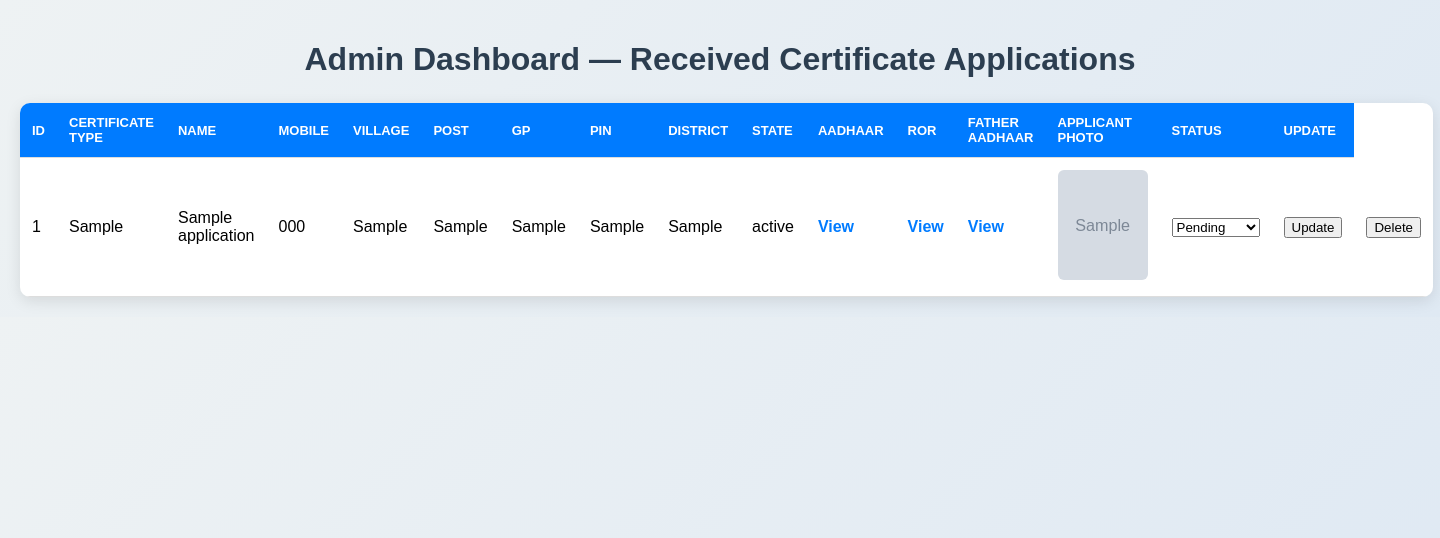
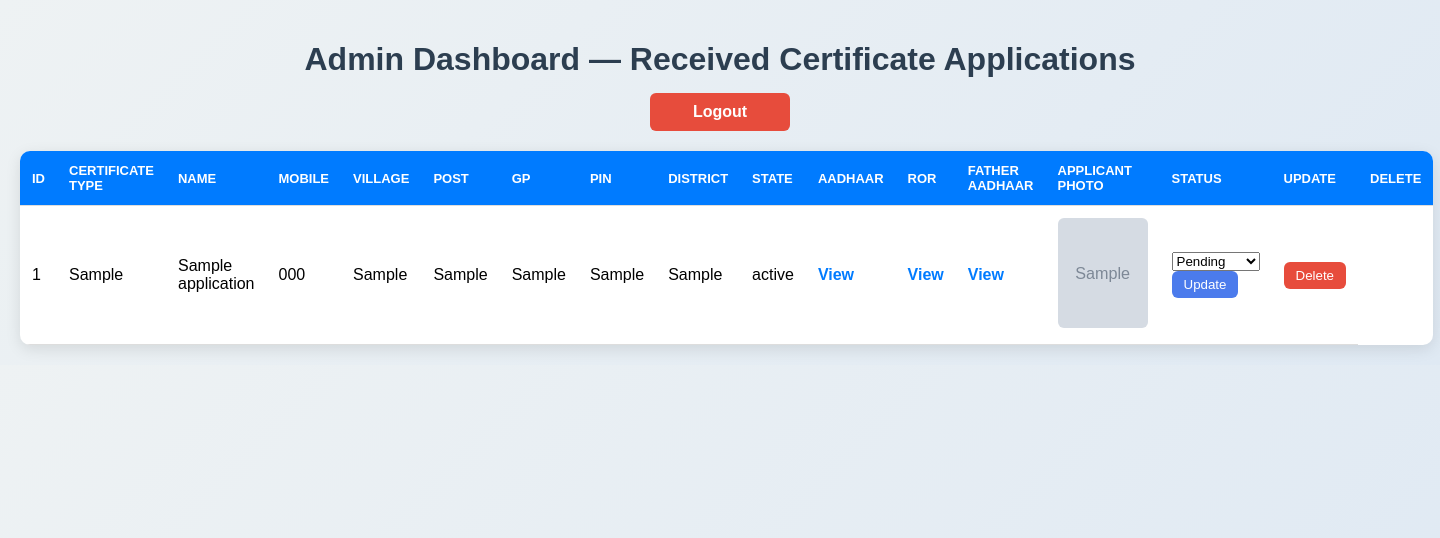
Before and after one commit to Aditya1234AD/certificate-app, a Flask app: page /admin in a window 1440 px wide. Shown: the top 538 px of the page. Run offline with Flask 2, Linux system fonts and the light colour scheme; the visitor is signed in with stand-in values (Sample User, id 1); tables that the repository leaves empty hold one stand-in row (values such as "Sample post"); grey boxes marked "Sample" are stand-in pictures.

Commit message:
Update admin.html

```diff
--- a/templates/admin.html
+++ b/templates/admin.html
@@ -15,8 +15,24 @@
 
         h1 {
             text-align: center;
-            margin-bottom: 25px;
+            margin-bottom: 15px;
             color: #2c3e50;
+        }
+
+        .logout-btn {
+            display: block;
+            width: 120px;
+            margin: 0 auto 20px auto;
+            padding: 10px;
+            text-align: center;
+            background: #e74c3c;
+            color: white;
+            text-decoration: none;
+            border-radius: 6px;
+        }
+
+        .logout-btn:hover {
+            background: #c0392b;
         }
 
         table {
@@ -62,18 +78,36 @@
             text-decoration: underline;
         }
 
+        button {
+            padding: 6px 12px;
+            border: none;
+            border-radius: 6px;
+            cursor: pointer;
+        }
+
+        button[type="submit"] {
+            background: #4b7bec;
+            color: white;
+        }
+
+        button.delete-btn {
+            background: #e74c3c;
+            color: white;
+        }
+
         .flash {
             text-align: center;
             font-size: 18px;
             color: green;
             margin-bottom: 15px;
         }
-
     </style>
 </head>
 <body>
 
     <h1>Admin Dashboard — Received Certificate Applications</h1>
+
+    <a class="logout-btn" href="/admin-logout">Logout</a>
 
     {% with messages = get_flashed_messages() %}
       {% if messages %}
@@ -102,6 +136,7 @@
                 <th>Applicant Photo</th>
                 <th>Status</th>
                 <th>Update</th>
+                <th>Delete</th>
             </tr>
         </thead>
 
@@ -153,21 +188,17 @@
 
                 <td>
                     <form action="/update_status" method="POST">
-                      <input type="hidden" name="id" value="{{ app[0] }}">
-
+                        <input type="hidden" name="id" value="{{ app[0] }}">
                         <select name="status">
                             <option value="Pending" {% if app[14]=='Pending' %}selected{% endif %}>Pending</option>
                             <option value="Processing" {% if app[14]=='Processing' %}selected{% endif %}>Processing</option>
                             <option value="Approved" {% if app[14]=='Approved' %}selected{% endif %}>Approved</option>
                             <option value="Rejected" {% if app[14]=='Rejected' %}selected{% endif %}>Rejected</option>
                         </select>
-                </td>
-
-                <td>
                         <button type="submit">Update</button>
                     </form>
                 </td>
-        <!-- Delete Form -->
+
                 <td>
                     <form action="/delete_application" method="POST" onsubmit="return confirm('Are you sure you want to delete this application?');">
                         <input type="hidden" name="id" value="{{ app[0] }}">
```
